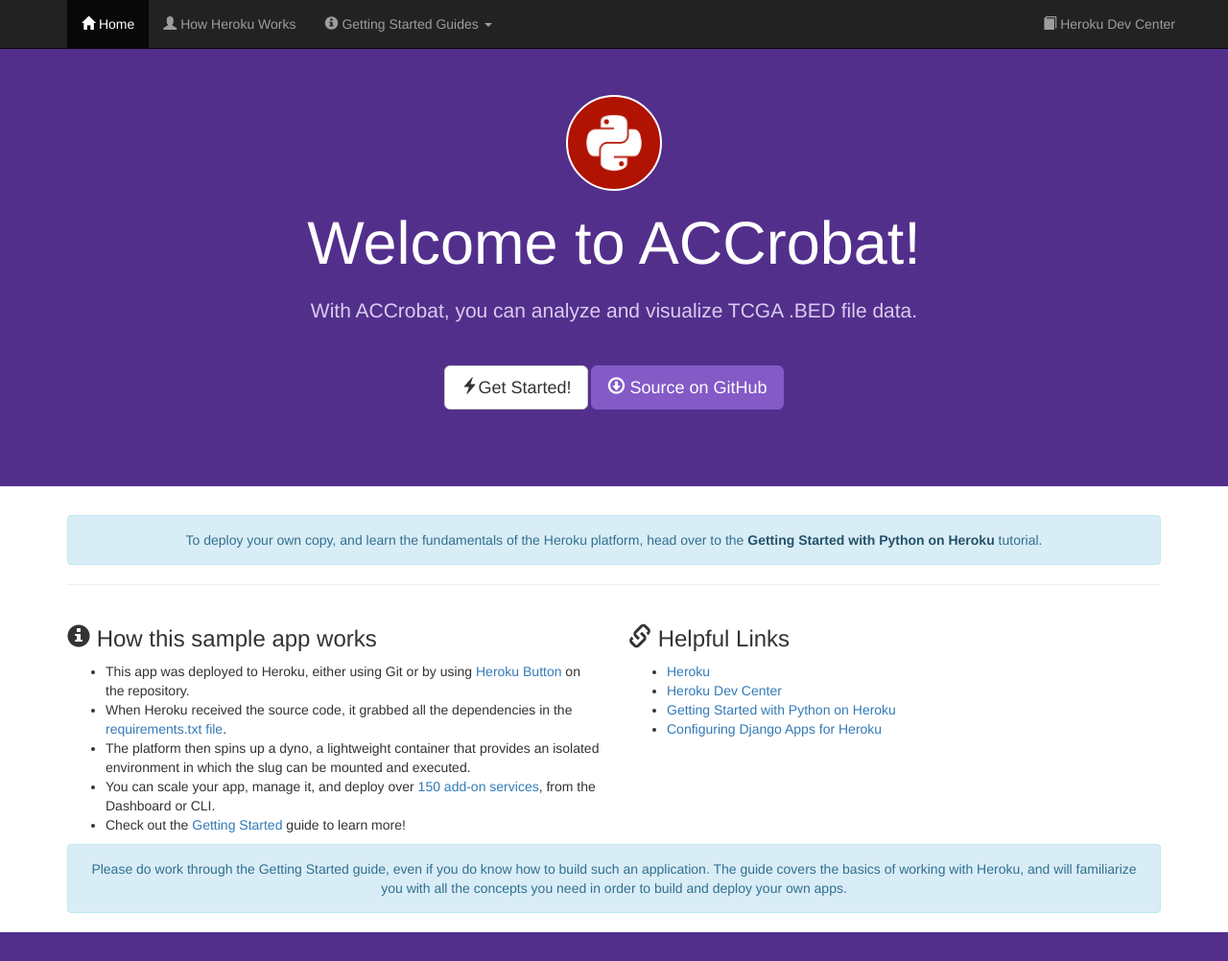
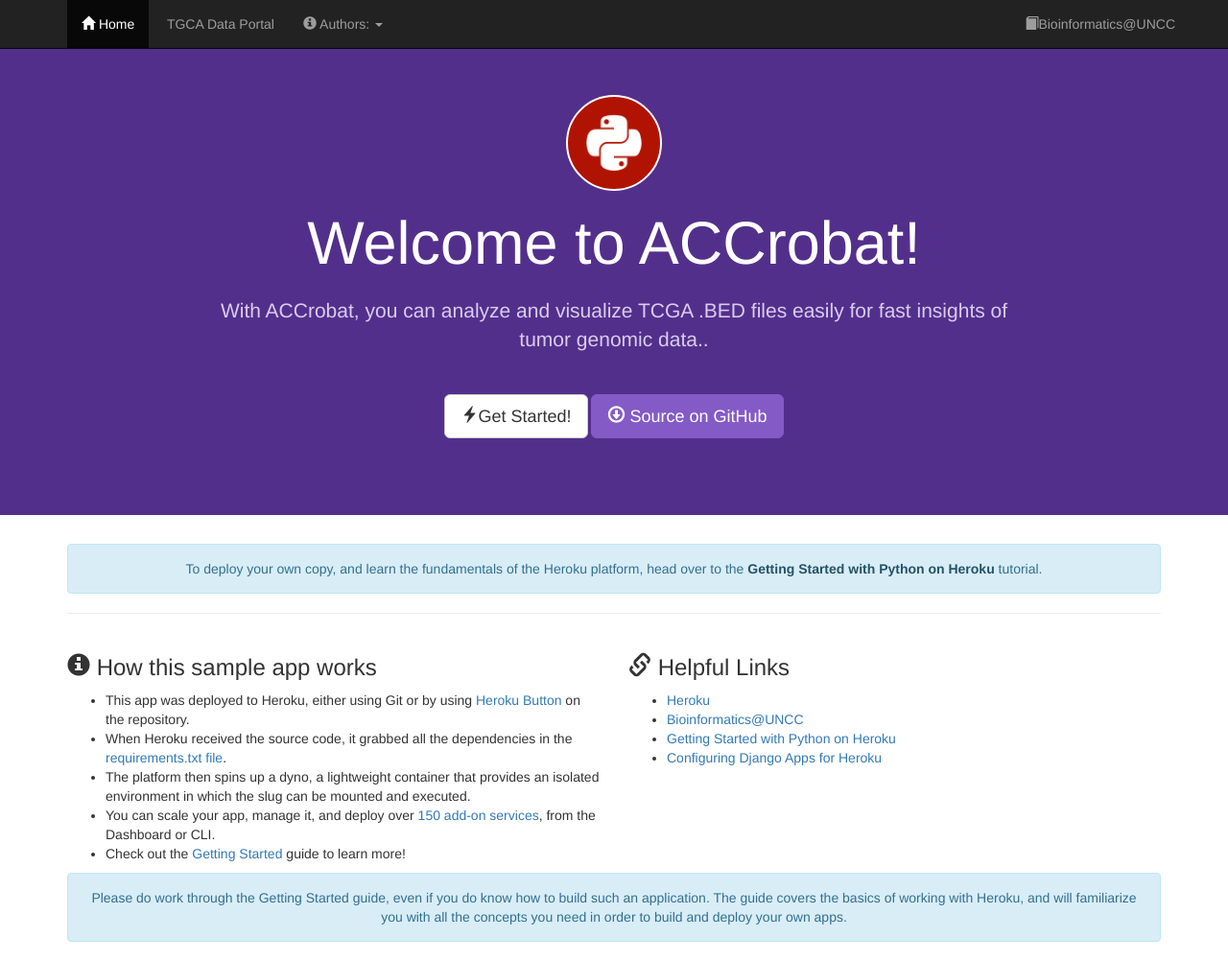
Before and after one commit to colbyford/projectaccrobat, a Django app: page / in a window 1280 px wide. Shown: the whole page at 96% size. Before the commit the page ends 972 px from the top, so only its background shows below. Run offline with Django 3.2, Linux system fonts and the light colour scheme; some libraries are stand-ins or nearby versions.

Commit message:
PageEdits
Changed Wording on Homepage and Top Links

```diff
--- a/hello/templates/base.html
+++ b/hello/templates/base.html
@@ -51,27 +51,22 @@
         <a href="/"><span class="glyphicon glyphicon-home"></span> Home</a>
       </li>
       <li>
-        <a href="https://devcenter.heroku.com/articles/how-heroku-works"><span class="glyphicon glyphicon-user"></span> How Heroku Works</a>
+        <a href="https://tcga-data.nci.nih.gov/tcga/"><span class="glyphicon glyphicons-database-search"></span> TGCA Data Portal</a>
       </li>
       <li class="dropdown">
-        <a href="#" class="dropdown-toggle" data-toggle="dropdown" role="button" aria-expanded="false"><span class="glyphicon glyphicon-info-sign"></span> Getting Started Guides <span class="caret"></span></a>
+        <a href="#" class="dropdown-toggle" data-toggle="dropdown" role="button" aria-expanded="false"><span class="glyphicon glyphicon-info-sign"></span> Authors: <span class="caret"></span></a>
           <ul class="dropdown-menu" role="menu">
-            <li><a href="https://devcenter.heroku.com/articles/getting-started-with-ruby">Getting Started with Ruby on Heroku</a></li>
-            <li><a href="https://devcenter.heroku.com/articles/getting-started-with-nodejs">Getting Started with Node on Heroku</a></li>
-            <li><a href="https://devcenter.heroku.com/articles/getting-started-with-php">Getting Started with PHP on Heroku</a></li>
-            <li><a href="https://devcenter.heroku.com/articles/getting-started-with-python">Getting Started with Python on Heroku</a></li>
-            <li><a href="https://devcenter.heroku.com/articles/getting-started-with-java">Getting Started with Java on Heroku</a></li>
-            <li><a href="https://devcenter.heroku.com/articles/getting-started-with-clojure">Getting Started with Clojure on Heroku</a></li>
-            <li><a href="https://devcenter.heroku.com/articles/getting-started-with-scala">Getting Started with Scala on Heroku</a></li>
+            <li><a href="https://devcenter.heroku.com/articles/getting-started-with-ruby">Colby Ford</a></li>
+            <li><a href="https://devcenter.heroku.com/articles/getting-started-with-nodejs">Conor Nodzak</a></li>
+            <li><a href="https://devcenter.heroku.com/articles/getting-started-with-php">Lei Zhao</a></li>
             <li class="divider"></li>
-            <li><a href="https://devcenter.heroku.com/articles/getting-started-with-heroku-and-connect-without-local-dev">Getting Started on Heroku with Heroku Connect</a></li>
-            <li><a href="https://devcenter.heroku.com/articles/getting-started-with-jruby">Getting Started with Ruby on Heroku (Microsoft Windows)</a></li>
+            <li><a href="https://devcenter.heroku.com/articles/getting-started-with-heroku-and-connect-without-local-dev">References</a></li>
           </ul>
       </li>
     </ul>
     <ul class="nav navbar-nav navbar-right">
       <li class="navbar-right">
-        <a href="https://devcenter.heroku.com"><span class="glyphicon glyphicon-book"></span> Heroku Dev Center</a>
+        <a href="http://bioinformatics.uncc.edu/"><span class="glyphicon glyphicon-book"></span>Bioinformatics@UNCC</a>
       </li>
     </ul>
   </div>
--- a/hello/templates/index.html
+++ b/hello/templates/index.html
@@ -9,9 +9,9 @@
       <img src="{% static 'lang-logo.png'%}">
     </a>
     <h1>Welcome to ACCrobat!</h1>
-    <p>With ACCrobat, you can analyze and visualize TCGA .BED file data.</p>
+    <p>With ACCrobat, you can analyze and visualize TCGA .BED files easily for fast insights of tumor genomic data..</p>
     <a type="button" class="btn btn-lg btn-default" href="https://devcenter.heroku.com/articles/getting-started-with-python"><span class="glyphicon glyphicon-flash"></span>Get Started!</a>
-    <a type="button" class="btn btn-lg btn-primary" href="https://github.com/"><span class="glyphicon glyphicon-download"></span> Source on GitHub</a>
+    <a type="button" class="btn btn-lg btn-primary" href="https://github.com/colbytylerford/projectaccrobat"><span class="glyphicon glyphicon-download"></span> Source on GitHub</a>
   </div>
 </div>
 <div class="container">
@@ -35,7 +35,7 @@
       <h3><span class="glyphicon glyphicon-link"></span> Helpful Links</h3>
       <ul>
         <li><a href="https://www.heroku.com/home">Heroku</a></li>
-        <li><a href="https://devcenter.heroku.com/">Heroku Dev Center</a></li>
+        <li><a href="https://bioinformatics.uncc.edu/">Bioinformatics@UNCC</a></li>
         <li><a href="https://devcenter.heroku.com/articles/getting-started-with-python">Getting Started with Python on Heroku</a></li>
         <li><a href="https://devcenter.heroku.com/articles/django-app-configuration">Configuring Django Apps for Heroku</a></li>
       </ul>
```
